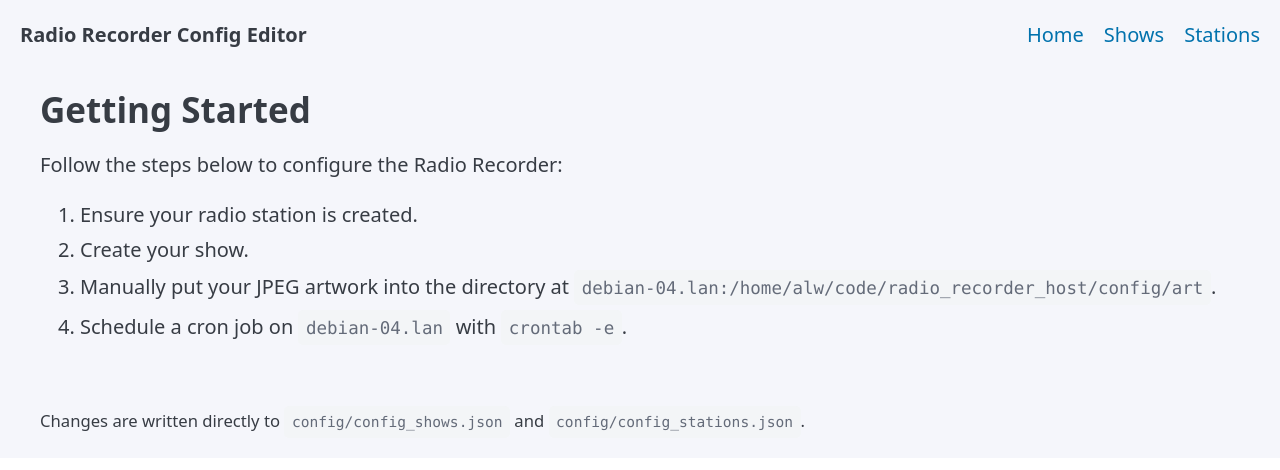
After one commit to wirtes/radio_recorder_web_ui, a Flask app: template templates/home.html in a window 1280 px wide. The commit adds this page. Shown: the top 470 px of the page. Run offline with Flask 3, Linux system fonts and the light colour scheme; the template is opened without the code that fills it, so the values that code supplies are empty; some libraries are stand-ins or nearby versions.

Commit message:
Add instructional home page

```diff
--- a/app.py
+++ b/app.py
@@ -60,7 +60,7 @@
 
 @app.route("/")
 def home():
-    return redirect(url_for("list_shows"))
+    return render_template("home.html")
 
 
 @app.route("/shows")
--- a/templates/base.html
+++ b/templates/base.html
@@ -15,6 +15,7 @@
       {% set show_endpoints = ['list_shows', 'create_show', 'edit_show'] %}
       {% set station_endpoints = ['list_stations', 'create_station', 'edit_station'] %}
       <ul>
+        <li><a href="{{ url_for('home') }}" class="{{ 'active' if request.endpoint == 'home' else '' }}">Home</a></li>
         <li><a href="{{ url_for('list_shows') }}" class="{{ 'active' if request.endpoint in show_endpoints else '' }}">Shows</a></li>
         <li><a href="{{ url_for('list_stations') }}" class="{{ 'active' if request.endpoint in station_endpoints else '' }}">Stations</a></li>
       </ul>
--- /dev/null
+++ b/templates/home.html
@@ -0,0 +1,14 @@
+{% extends "base.html" %}
+
+{% block content %}
+<section class="instructions">
+  <h2>Getting Started</h2>
+  <p>Follow the steps below to configure the Radio Recorder:</p>
+  <ol>
+    <li>Ensure your radio station is created.</li>
+    <li>Create your show.</li>
+    <li>Manually put your JPEG artwork into the directory at <code>debian-04.lan:/home/alw/code/radio_recorder_host/config/art</code>.</li>
+    <li>Schedule a cron job on <code>debian-04.lan</code> with <code>crontab -e</code>.</li>
+  </ol>
+</section>
+{% endblock %}
```
